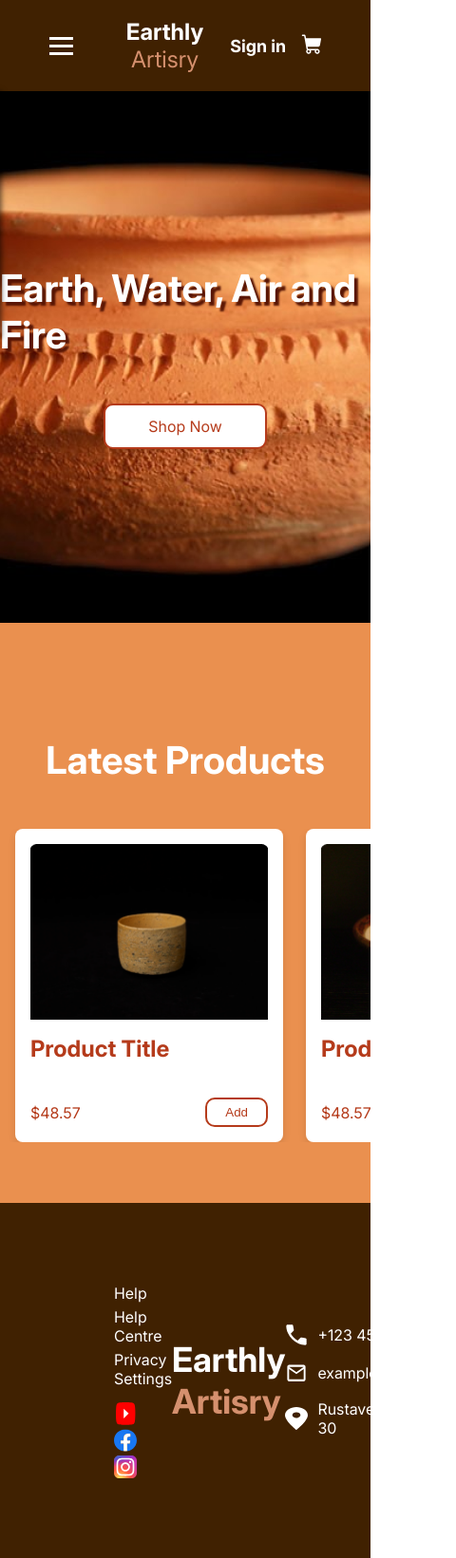
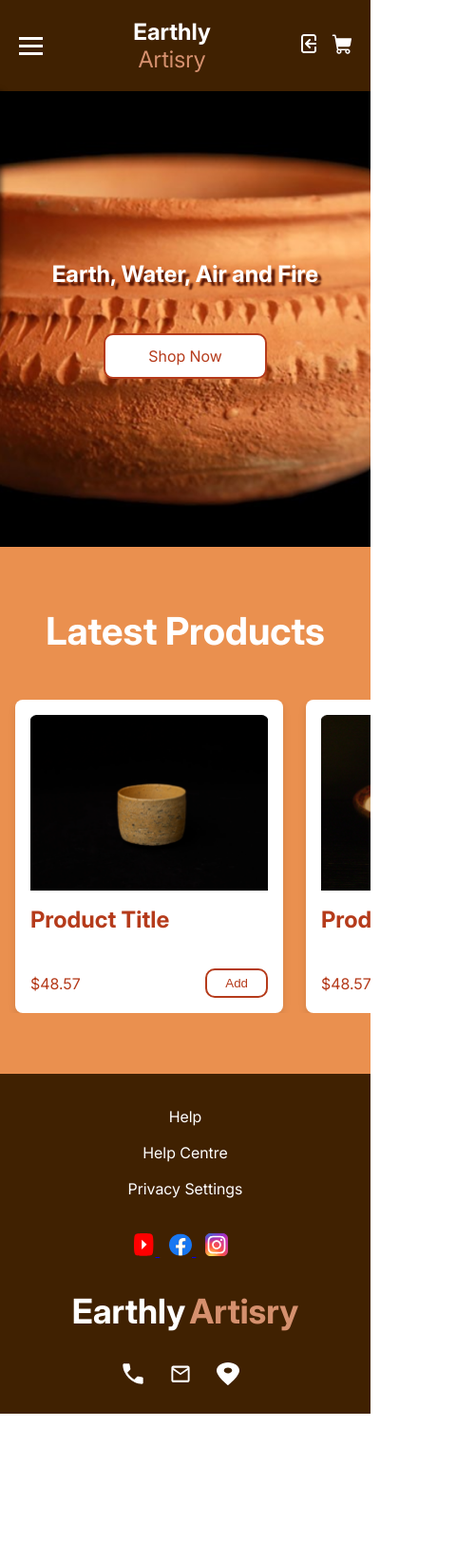
Before and after one commit to Tak0Aarabuli/final-project, a plain HTML site: page index.html in a window 390 px wide. Shown: the whole page at 95% size, 480 px wide, since content can reach past the window. After the commit the page ends 1489 px from the top, so only its background shows below. Drawn offline with Linux system fonts and the light colour scheme; a script that the page names is missing.

Commit message:
footer-responsive
adding tablet mobile responsive for home page

```diff
--- a/index.html
+++ b/index.html
@@ -5,6 +5,8 @@
     <meta name="viewport" content="width=device-width, initial-scale=1.0" />
     <link rel="stylesheet" href="styles/style.css" />
     <link rel="stylesheet" href="styles/laptop.css" />
+    <link rel="stylesheet" href="styles/tablet.css" />
+    <link rel="stylesheet" href="styles/mobile.css" />
     <title>Final Exam</title>
   </head>
   <body>
@@ -31,7 +33,10 @@
           </div>
           <div class="header-cart-container">
             <span>
-              <a href="#">Sign in</a>
+              <a href="#" class="sign-in-text">Sign in</a>
+              <a href="#" class="sign-in-logo"
+                ><img src="assets/sign in.svg" alt="sign"
+              /></a>
               <a href="#">
                 <img src="assets/cart.svg" alt="cart" />
               </a>
--- a/styles/laptop.css
+++ b/styles/laptop.css
@@ -1,7 +1,7 @@
 @media (max-width: 1181px) {
   /* index.html */
-  header {
-    padding: 32px;
+  .header-container {
+    padding: 0px 32px;
   }
 
   .header-title a {
@@ -37,4 +37,8 @@
   .sidebar {
     display: block;
   }
+
+  footer {
+    padding: 80px 32px;
+  }
 }
--- /dev/null
+++ b/styles/mobile.css
@@ -0,0 +1,26 @@
+@media (max-width: 480px) {
+  header .header-container {
+    padding: 0 20px;
+    position: relative;
+  }
+  .home-container {
+    min-height: 480px;
+  }
+
+  .home-container h1 {
+    font-size: 24px;
+  }
+  footer {
+    padding: 30px 0px;
+  }
+}
+
+@media (max-width: 320px) {
+  header .header-container {
+    padding: 0 8px;
+    position: relative;
+  }
+  .home-container h1 {
+    font-size: 20px;
+  }
+}
--- a/styles/style.css
+++ b/styles/style.css
@@ -35,7 +35,7 @@ header {
   transform: translateX(-50%);
 }
 
-header .header-container {
+.header-container {
   display: flex;
   justify-content: space-between;
   max-width: 1440px;
@@ -104,66 +104,13 @@ header .header-container .header-cart-container span {
   display: none;
 }
 
-/* Responsive design */
-@media (max-width: 1180px) {
-  header .header-container {
-    padding: 0 60px;
-  }
+.sign-in-logo {
+  display: none;
 }
 
-@media (max-width: 744px) {
-  header .header-container {
-    padding: 0 20px;
-    position: relative;
-  }
+/* Responsive design */
 
-  header .header-container ul {
-    display: none;
-  }
-
-  header .header-container .burger-menu {
-    justify-content: center;
-    align-items: center;
-    display: flex;
-    cursor: pointer;
-    flex-direction: column;
-    gap: 5px;
-  }
-
-  header .header-container .burger-menu div {
-    width: 25px;
-    height: 3px;
-    background-color: white;
-    transition: transform 0.3s;
-  }
-
-  /* Sidebar */
-
-  .sidebar ul {
-    list-style: none;
-    padding: 0;
-  }
-
-  .sidebar ul li {
-    margin: 10px 0;
-  }
-
-  .sidebar ul li a {
-    color: white;
-    font-size: 18px;
-    text-decoration: none;
-  }
-
-  .sidebar ul li a:hover {
-    color: #d5906e;
-  }
-
-  .sidebar.active {
-    left: 0;
-  }
-}
-
-@media (max-width: 320px) {
+/* @media (max-width: 320px) {
   header .header-container {
     padding: 0 10px;
   }
@@ -175,7 +122,7 @@ header .header-container .header-cart-container span {
   header .header-container .header-cart-container a {
     font-size: 14px;
   }
-}
+} */
 
 /* index.html Home Container */
 
@@ -317,7 +264,6 @@ button:hover {
 footer {
   display: flex;
   justify-content: space-between;
-  align-items: center;
   background-color: #402101;
   color: white;
   width: 100%;
@@ -399,17 +345,6 @@ footer {
   color: white;
 }
 
-@media (max-width: 1110px) {
-  footer .footer-container {
-    text-align: center;
-    gap: 32px;
-    flex-direction: column;
-    align-items: center;
-    justify-content: center;
-    padding: 0px;
-  }
-}
-
 /* new Footer */
 .footer-contact ul {
   display: flex;
@@ -447,3 +382,20 @@ footer {
 .footer-contact a:hover .icon {
   transform: scale(1.1); /* Hover effect for icons */
 }
+
+.footer-navigation nav ul {
+  display: flex;
+  flex-direction: column;
+  margin-bottom: 42px;
+  gap: 8px;
+}
+
+.footer-navigation nav ul {
+  margin-bottom: 42px;
+}
+
+.footer-contact ul {
+  display: flex;
+  flex-direction: column;
+  gap: 16px;
+}
--- /dev/null
+++ b/styles/tablet.css
@@ -0,0 +1,86 @@
+@media (max-width: 744px) {
+  header .header-container {
+    padding: 0 24px;
+    position: relative;
+  }
+
+  header .header-container nav {
+    display: none;
+  }
+
+  header .header-container .burger-menu {
+    justify-content: center;
+    align-items: center;
+    display: flex;
+    cursor: pointer;
+    flex-direction: column;
+    gap: 5px;
+  }
+
+  header .header-container .burger-menu div {
+    width: 25px;
+    height: 3px;
+    background-color: white;
+    transition: transform 0.3s;
+  }
+
+  /* Sidebar */
+
+  .sidebar ul {
+    list-style: none;
+    padding: 0;
+  }
+
+  .sidebar ul li {
+    margin: 10px 0;
+  }
+
+  .sidebar ul li a {
+    color: white;
+    font-size: 18px;
+    text-decoration: none;
+  }
+
+  .sidebar ul li a:hover {
+    color: #d5906e;
+  }
+
+  .sidebar.active {
+    left: 0;
+  }
+  .sign-in-text {
+    display: none;
+  }
+  .sign-in-logo {
+    display: block;
+  }
+
+  /* index html main part*/
+
+  .products-container {
+    padding: 64px 0px;
+  }
+
+  /* footer */
+
+  footer {
+    flex-direction: column;
+    align-items: center;
+    text-align: center;
+    gap: 32px;
+    padding: 80px 0px;
+  }
+  .footer-navigation nav ul {
+    margin-bottom: 32px;
+  }
+  .footer-contact ul li a span {
+    display: none;
+  }
+  .footer-contact ul {
+    display: flex;
+    flex-direction: row;
+  }
+  .footer-contact ul li a img {
+    margin-right: 0px;
+  }
+}
```
Also changed, not shown: assets/sign in.svg (added).
